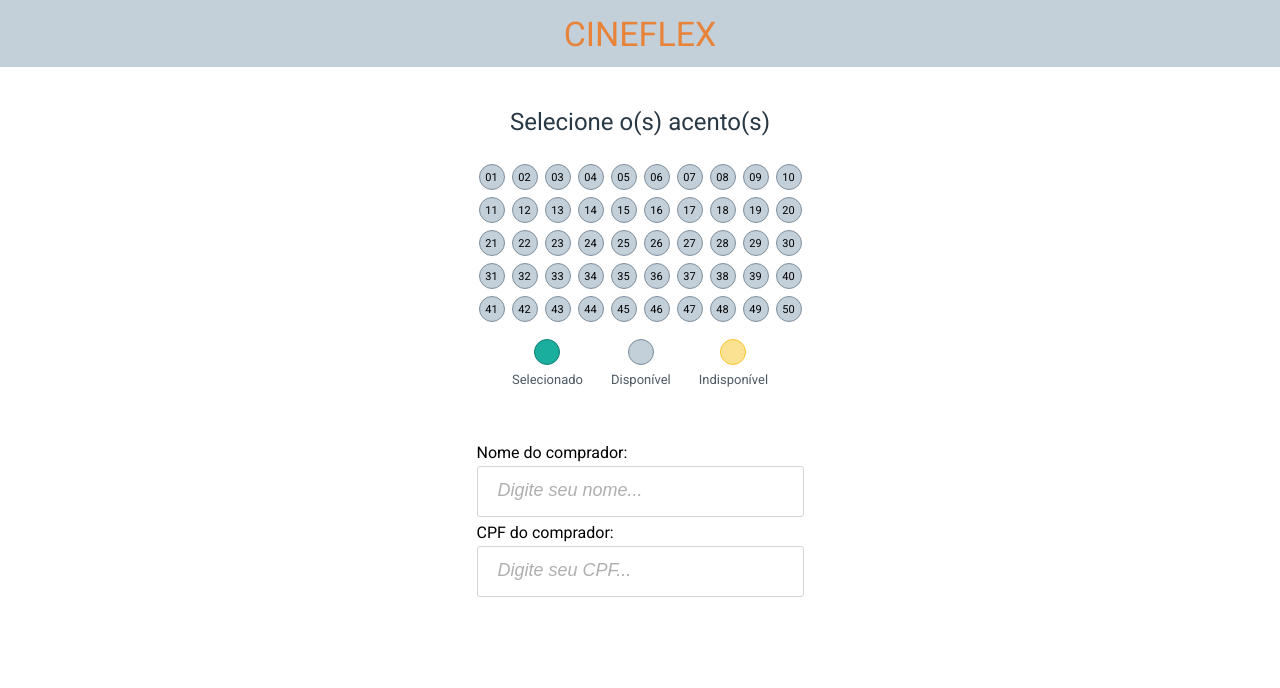
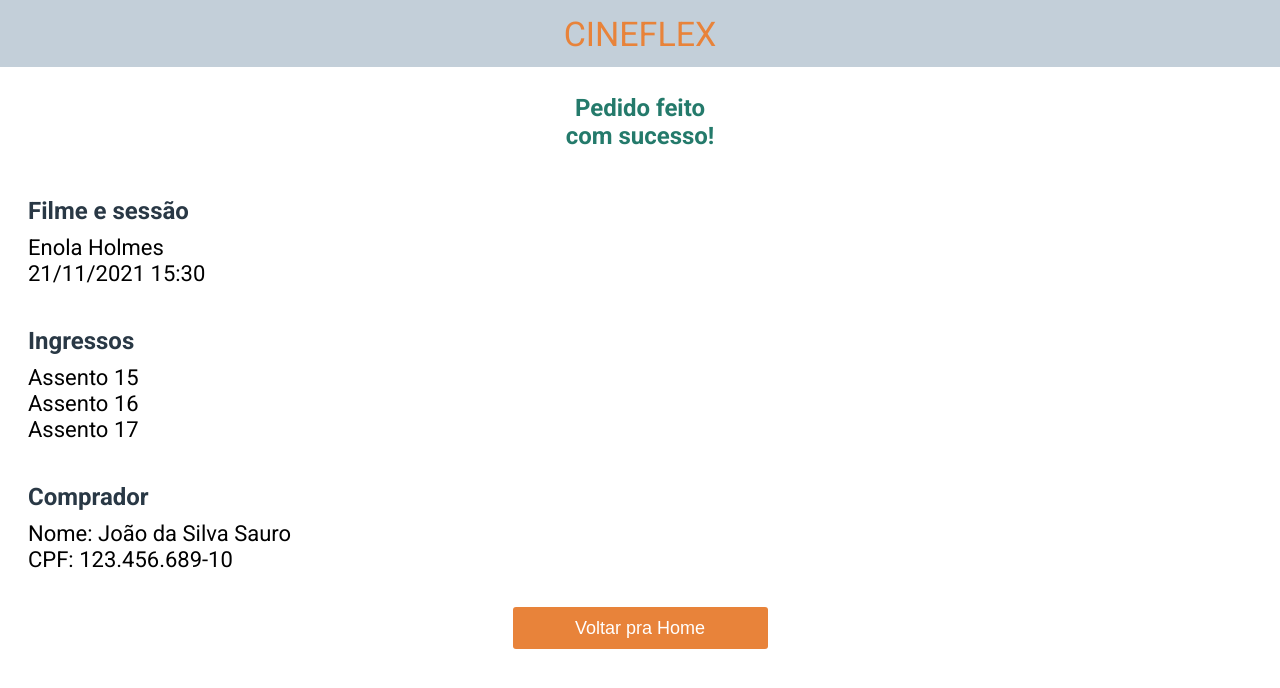
Before and after one commit to Dickson-Pinheiro/projeto10-cineflex, a React (Create React App) app: page / in a window 1280 px wide. Shown: the top 688 px of the page. Built offline with nearby package versions, Linux system fonts and the light colour scheme.

Commit message:
Requisito: layout. Concluído layout estático da aplicação

```diff
--- a/src/App.js
+++ b/src/App.js
@@ -1,11 +1,12 @@
 import PageFilmes from "./pages/PageFilmes";
 import PageSeats from "./pages/PageSeats";
 import PageTime from "./pages/PageTime";
+import PageSuccess from "./pages/PageSuccess";
 
 function App() {
   return (
     <>
-      <PageSeats />
+      <PageSuccess />
     </>
   );
 }
--- /dev/null
+++ b/src/components/Button.js
@@ -0,0 +1,32 @@
+import { Children } from "react";
+import styled from "styled-components";
+
+export default function Button({children}){
+    return(
+        <ContainerButton>
+            <button>{children}</button>
+        </ContainerButton>
+    )
+}
+
+const ContainerButton = styled.div`
+    width: 100%;
+    display: flex;
+    justify-content: center;
+    align-items: center;
+    height: 110px;
+    button {
+        width: 255px;
+        height: 42px;
+        background-color: #E8833A;
+        font-size: 18px;
+        font-weight: 400px;
+        color: #ffffff;
+        letter-spacing: 4%;
+        line-height: 21px;
+        background: #E8833A;
+        border: none;
+        border-radius: 3px;
+        cursor: pointer;
+    }
+`
--- /dev/null
+++ b/src/components/FilmAndSession.js
@@ -0,0 +1,30 @@
+import styled from "styled-components"
+
+export default function FilmAndSession({date, hour, title}){
+    return(
+        <ContainerFilmAndSession>
+            <h1>Filme e sessão</h1>
+            <p>{title}</p>
+            <p>{date} {hour}</p>
+        </ContainerFilmAndSession>
+    )
+}
+
+const ContainerFilmAndSession = styled.div`
+    margin-left: 28px;
+    h1 {
+        margin-bottom: 10px;
+        font-weight: 700;
+        font-size: 24px;
+        line-height: 28px;
+        letter-spacing: 4%;
+        color: #293845;
+    }
+    p {
+        font-size: 22px;
+        font-weight: 400;
+        line-height: 26px;
+        letter-spacing: 4%;
+
+    }
+`
--- a/src/components/Films.js
+++ b/src/components/Films.js
@@ -21,16 +21,6 @@
     flex-direction: column;
     align-items: center;
     justify-content: center;
-    h2 {
-        font-family: "Roboto", sans-serif;
-        font-size: 24px;
-        font-weight: 400;
-        color: #293845;
-        height: 110px;
-        display: flex;
-        align-items: center;
-        justify-content: center;
-    }
 `
 
 const ContainerFilms = styled.ul`
--- a/src/components/Footer.js
+++ b/src/components/Footer.js
@@ -1,14 +1,16 @@
 import styled from "styled-components"
-import filmImage from "../assets/film.png"
 
-export default function Footer() {
+
+export default function Footer({image, title, date}) {
     return (
         <ContainerFooter>
             <ContainerFilm>
-                <img src={filmImage} />
+                <img src={image} />
             </ContainerFilm>
-            <h3>Enola Homes</h3>
-
+            <Container>
+            <h3>{title}</h3>
+            {date ? <p>{date}</p> : ""}
+            </Container>
         </ContainerFooter >
     )
 }
@@ -36,12 +38,20 @@
     align-items: center;
     background: #DFE6ED;
     border-top: 1px solid #9EADBA;
-    gap: 22px;
+    gap: 14px;
 
-    h3 {
+    h3, p {
         font-size: 26px;
         font-weight: 400;
         font-family: 'Roboto', sans-serif;
         color: #293845;
     }
 `
+
+const Container = styled.div`
+    display: flex;
+    flex-direction: column;
+    //align-items: center;
+    justify-content: center;
+    gap: 8px;
+`
--- /dev/null
+++ b/src/components/SuccessCustomerData.js
@@ -0,0 +1,29 @@
+import styled from "styled-components"
+
+export default function SuccessCustomerData({name, cpf}){
+    return(
+        <ContainerSuccessCustomerData>
+            <h1>Comprador</h1>
+            <p>Nome: {name}</p>
+            <p>CPF: {cpf}</p>
+        </ContainerSuccessCustomerData>
+    )
+}
+
+const ContainerSuccessCustomerData = styled.div`
+    margin-left: 28px;
+    h1 {
+        margin-bottom: 10px;
+        font-weight: 700;
+        font-size: 24px;
+        line-height: 28px;
+        letter-spacing: 4%;
+        color: #293845;
+    }
+    p {
+        font-size: 22px;
+        font-weight: 400;
+        line-height: 26px;
+        letter-spacing: 4%;
+    }
+`
--- /dev/null
+++ b/src/components/SuccessTitle.js
@@ -0,0 +1,28 @@
+import styled from "styled-components"
+
+export default function SuccessTitle(){
+    return (
+        <ContainerTitleSuccess>
+            <h1>Pedido feito com sucesso!</h1>
+        </ContainerTitleSuccess>
+    )
+}
+
+const ContainerTitleSuccess = styled.div`
+    width: 100%;
+    height: 110px;
+    display: flex;
+    align-items: center;
+    justify-content: center;
+    margin-bottom: 20px;
+    h1 {
+        width: 150px;
+        text-align: center;
+        word-wrap: break-word;
+        color: #247A6B;
+        font-size: 24px;
+        font-weight: 700;
+        letter-spacing: 4%;
+        line-height: 28px;
+    }
+`
--- /dev/null
+++ b/src/components/Ticket.js
@@ -0,0 +1,28 @@
+import styled from "styled-components"
+
+export default function Ticket({seats}){
+    return(
+        <ContainerTicket>
+            <h1>Ingressos</h1>
+                {seats.map(s => <p key={s}>Assento {s}</p>)}
+        </ContainerTicket>
+    )
+}
+
+const ContainerTicket = styled.div`
+    margin-left: 28px;
+    h1 {
+        margin-bottom: 10px;
+        font-weight: 700;
+        font-size: 24px;
+        line-height: 28px;
+        letter-spacing: 4%;
+        color: #293845;
+    }
+    p {
+        font-size: 22px;
+        font-weight: 400;
+        line-height: 26px;
+        letter-spacing: 4%;
+    }
+`
--- a/src/pages/PageSeats.js
+++ b/src/pages/PageSeats.js
@@ -2,14 +2,20 @@
 import Seats from "../components/Seats";
 import Title from "../components/Title";
 import CustomerData from "../components/CustomerData";
+import Button from "../components/Button";
+import Footer from "../components/Footer";
+
+import filmImage from "../assets/film.png"
 
 export default function PageSeats() {
     return (
         <>
             <Header />
-            <Title>Selecione o(s) acento(s)</Title>
+            <Title>Selecione o(s) assento(s)</Title>
             <Seats />
             <CustomerData />
+            <Button >Reservar Assento(s)</Button>
+            <Footer date="Sexta-feira - 15:00" image={filmImage} title="Enola Holmes"/>
         </>
     )
 }
--- /dev/null
+++ b/src/pages/PageSuccess.js
@@ -0,0 +1,30 @@
+import styled from "styled-components";
+import Button from "../components/Button";
+import FilmAndSession from "../components/FilmAndSession";
+import Header from "../components/Header";
+import SuccessCustomerData from "../components/SuccessCustomerData";
+import SuccessTitle from "../components/SuccessTitle";
+import Ticket from "../components/Ticket";
+
+export default function PageSuccess() {
+    const seats = ["15", "16", "17"]
+
+    return (
+        <>
+            <Header />
+            <SuccessTitle />
+            <Container>
+                <FilmAndSession hour="15:30" title="Enola Holmes" date="21/11/2021" />
+                <Ticket seats={seats} />
+                <SuccessCustomerData name="João da Silva Sauro" cpf="123.456.689-10"/>
+            </Container>
+            <Button>Voltar pra Home</Button>
+        </>
+    )
+}
+
+const Container = styled.div`
+    display: flex;
+    flex-direction: column;
+    gap: 40px;
+`
```
